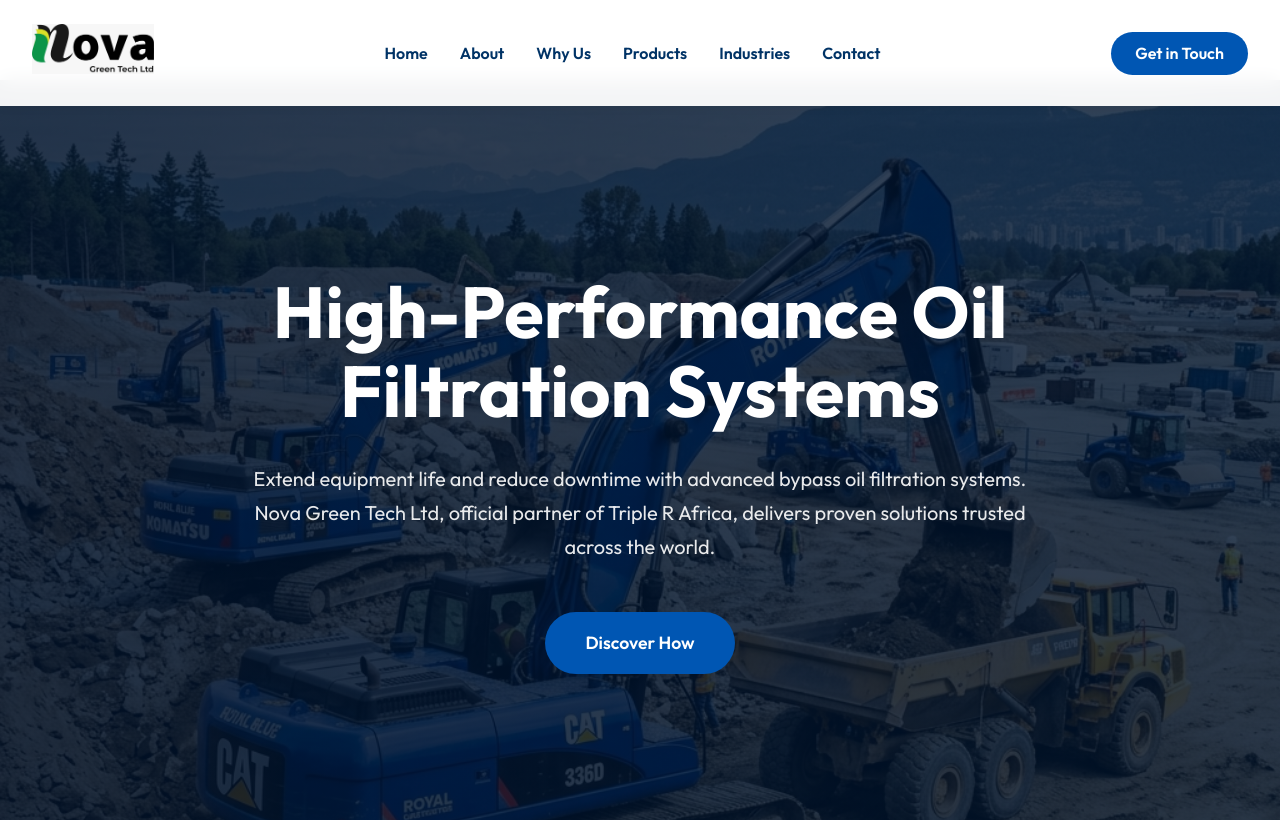
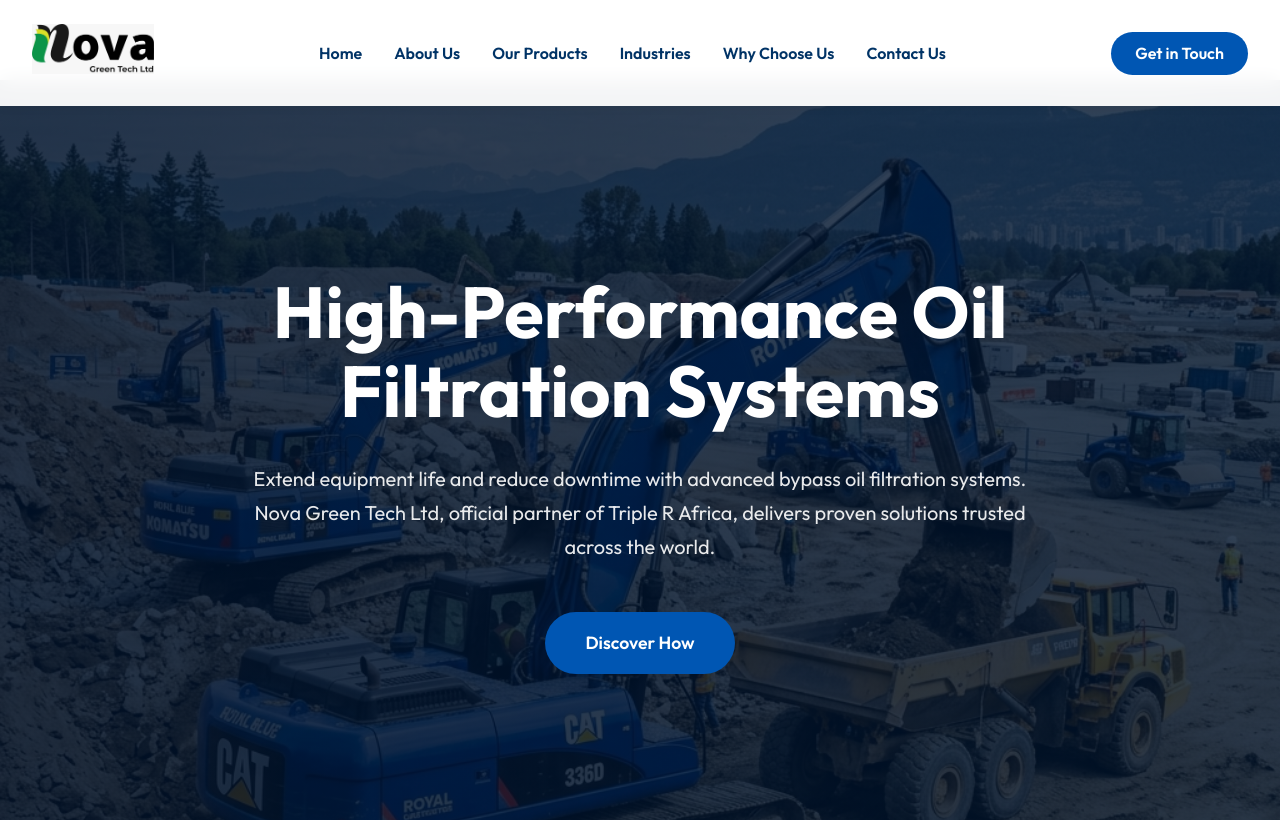
Before and after one commit to shadrackbenjamin/Novagreentechltd, a React (Vite) app: page / in a window 1280 px wide. Shown: the top 820 px of the page. Built offline with nearby package versions, Linux system fonts and the light colour scheme.

Commit message:
Final Layout: Reorder sections to Home -> About -> Products -> Industries -> Why Us -> Contact

```diff
--- a/src/App.jsx
+++ b/src/App.jsx
@@ -51,11 +51,11 @@
         </div>
         <div className="navbar-links">
           <a href="#">Home</a>
-          <a href="#about">About</a>
-          <a href="#benefits">Why Us</a>
-          <a href="#products">Products</a>
+          <a href="#about">About Us</a>
+          <a href="#products">Our Products</a>
           <a href="#services">Industries</a>
-          <a href="#contact">Contact</a>
+          <a href="#benefits">Why Choose Us</a>
+          <a href="#contact">Contact Us</a>
         </div>
         <a href="#contact" className="btn-primary" style={{ padding: '0.5rem 1.5rem' }}>Get in Touch</a>
       </nav>
@@ -63,11 +63,11 @@
       <main>
         <Hero />
         <About />
-        <Benefits />
         <Products />
         <Services />
         <Results />
         <Expertise />
+        <Benefits />
         <Contact />
       </main>
 
```
